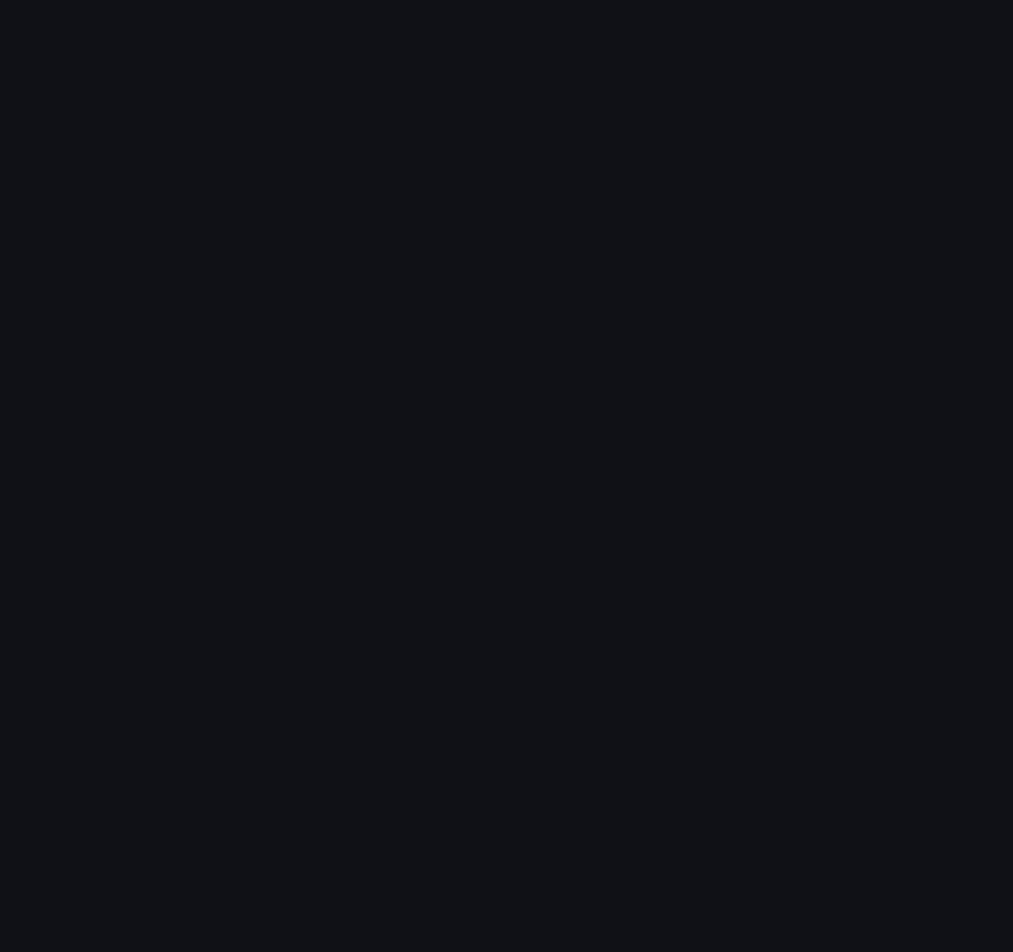
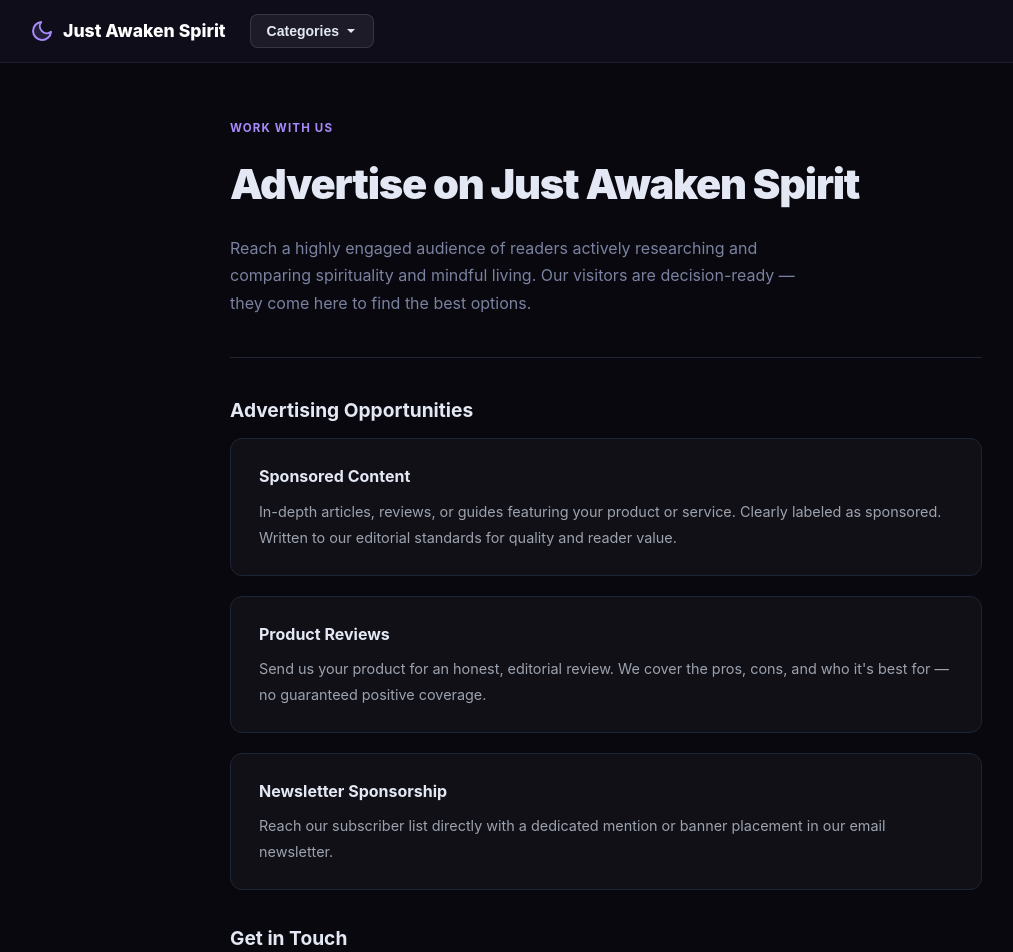
Before and after one commit to conceptsellerbills-cmyk/justawakenspirit, a Next.js app: page /advertise in a window 1280 px wide. Before the commit this address had no page. Shown: the top 952 px of the page, without its empty margins (34-1047 px from the left). Before the commit the page ends 800 px from the top, so only its background shows below. Built offline with nearby package versions, Linux system fonts and the light colour scheme.

Commit message:
feat: add Advertise page

```diff
--- /dev/null
+++ b/app/advertise/page.tsx
@@ -0,0 +1,57 @@
+import type { Metadata } from "next";
+export const metadata: Metadata = { title: "Advertise — Just Awaken Spirit", description: "Advertise with Just Awaken Spirit and reach a targeted audience interested in spirituality and mindful living." };
+export default function AdvertisePage() {
+  return (
+    <>
+      <style>{`
+  *,*::before,*::after{box-sizing:border-box;margin:0;padding:0}
+  body{background:#09080f;color:#e4e8f4;font-family:-apple-system,BlinkMacSystemFont,"Segoe UI",sans-serif;line-height:1.7}
+  a{color:#a78bfa;text-decoration:none}
+  a:hover{text-decoration:underline}
+  .page-wrap{max-width:800px;margin:0 auto;padding:56px 24px 100px}
+  .page-eyebrow{font-size:0.72rem;font-weight:700;letter-spacing:0.1em;text-transform:uppercase;color:#a78bfa;margin-bottom:10px}
+  .page-title{font-size:clamp(1.8rem,4vw,2.6rem);font-weight:900;letter-spacing:-0.03em;margin-bottom:16px;color:#e4e8f4}
+  .page-subtitle{font-size:1rem;color:#7a82a0;margin-bottom:40px;line-height:1.7;max-width:600px}
+  .page-divider{border:none;border-top:1px solid #1e2535;margin:36px 0}
+  h2{font-size:1.2rem;font-weight:700;color:#e4e8f4;margin:32px 0 12px}
+  p{color:#9ca3af;line-height:1.8;margin-bottom:16px}
+  ul{color:#9ca3af;margin:0 0 16px 20px;line-height:1.9}
+  li{margin-bottom:4px}
+  .contact-form{display:flex;flex-direction:column;gap:16px;margin-top:24px}
+  .form-group{display:flex;flex-direction:column;gap:6px}
+  .form-group label{font-size:0.85rem;font-weight:600;color:#c8cad8}
+  .form-group input,.form-group textarea,.form-group select{background:rgba(255,255,255,0.05);border:1px solid rgba(255,255,255,0.1);border-radius:8px;padding:12px 16px;color:#e4e8f4;font-size:0.95rem;font-family:inherit;outline:none;transition:border-color 0.15s;resize:vertical}
+  .form-group input:focus,.form-group textarea:focus,.form-group select:focus{border-color:#a78bfa}
+  .form-group input::placeholder,.form-group textarea::placeholder{color:#4b5563}
+  .form-submit{background:#a78bfa;color:#fff;border:none;border-radius:10px;padding:13px 32px;font-size:1rem;font-weight:700;cursor:pointer;align-self:flex-start;transition:opacity 0.15s}
+  .form-submit:hover{opacity:0.85}
+  .info-card{background:rgba(255,255,255,0.03);border:1px solid #1e2535;border-radius:12px;padding:24px 28px;margin-bottom:20px}
+  .info-card h3{font-size:1rem;font-weight:700;color:#e4e8f4;margin-bottom:8px}
+  .info-card p{margin:0;font-size:0.9rem}
+  .highlight-box{background:rgba(167,139,250,0.08);border:1px solid rgba(167,139,250,0.25);border-radius:12px;padding:24px 28px;margin:28px 0}
+  .highlight-box p{margin:0;color:#c8cad8}
+`}</style>
+      <div className="page-wrap">
+        <div className="page-eyebrow">Work With Us</div>
+        <h1 className="page-title">Advertise on Just Awaken Spirit</h1>
+        <p className="page-subtitle">Reach a highly engaged audience of readers actively researching and comparing spirituality and mindful living. Our visitors are decision-ready — they come here to find the best options.</p>
+        <hr className="page-divider" />
+        <h2>Advertising Opportunities</h2>
+        <div className="info-card">
+          <h3>Sponsored Content</h3>
+          <p>In-depth articles, reviews, or guides featuring your product or service. Clearly labeled as sponsored. Written to our editorial standards for quality and reader value.</p>
+        </div>
+        <div className="info-card">
+          <h3>Product Reviews</h3>
+          <p>Send us your product for an honest, editorial review. We cover the pros, cons, and who it's best for — no guaranteed positive coverage.</p>
+        </div>
+        <div className="info-card">
+          <h3>Newsletter Sponsorship</h3>
+          <p>Reach our subscriber list directly with a dedicated mention or banner placement in our email newsletter.</p>
+        </div>
+        <h2>Get in Touch</h2>
+        <p>For pricing, media kit, and availability, contact us at <a href="mailto:hello@justawakenspirit.com">hello@justawakenspirit.com</a> with the subject line "Advertising Inquiry". We'll respond within 2 business days.</p>
+      </div>
+    </>
+  );
+}
```
